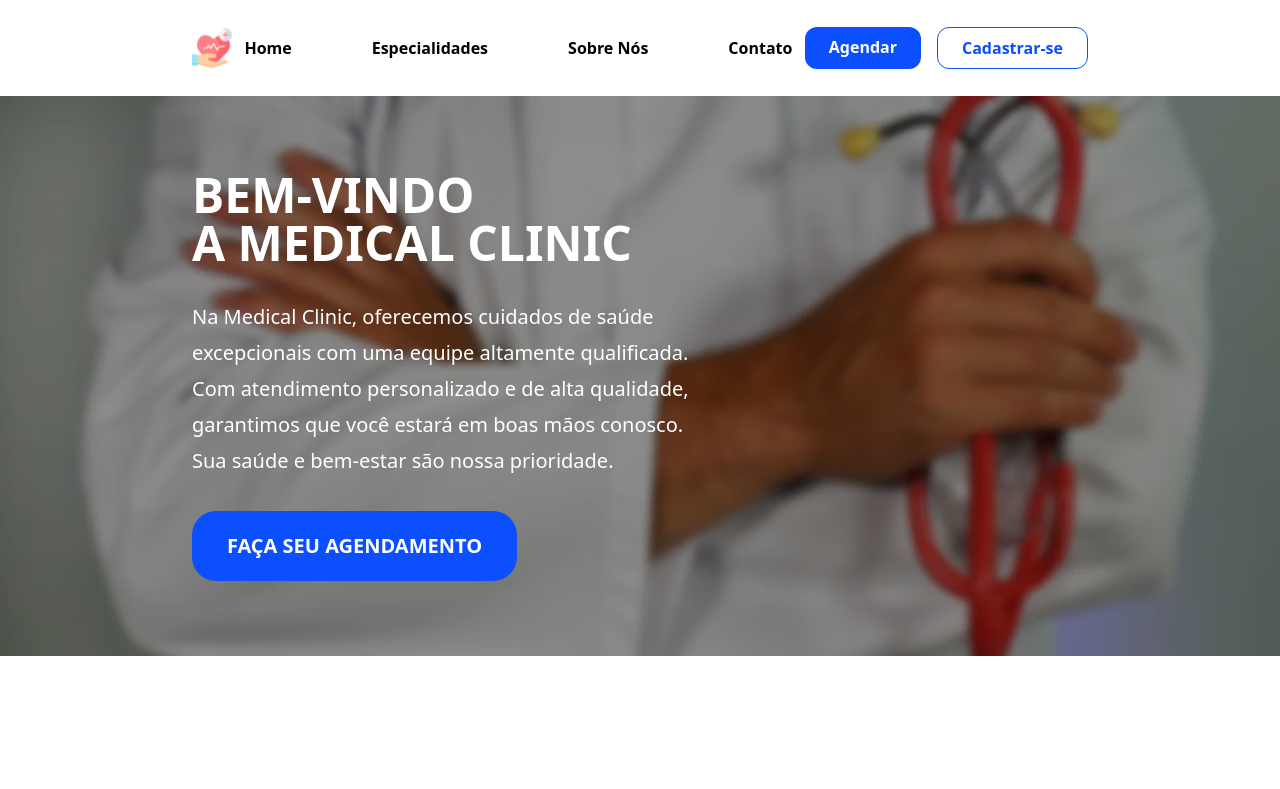
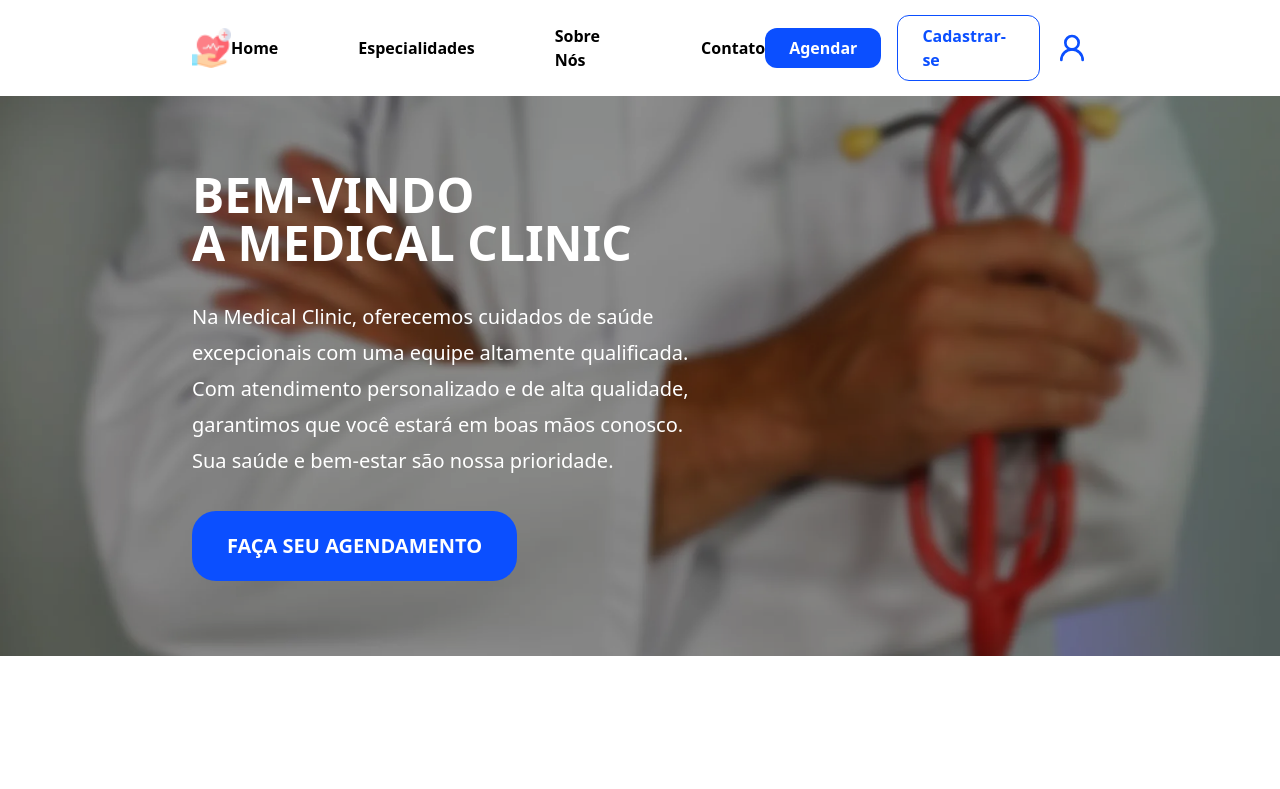
Before and after one commit to matheusosan/medical_clinic_front, a React (Vite) app: page / in a window 1280 px wide. Shown: the top 789 px of the page. Built offline with nearby package versions, Linux system fonts and the light colour scheme.

Commit message:
add go to profile link

```diff
--- a/src/components/Header/index.tsx
+++ b/src/components/Header/index.tsx
@@ -1,4 +1,5 @@
 import { motion } from "framer-motion";
+import { UserRound } from "lucide-react";
 import { Link } from "react-router-dom";
 import LOGO from "/LOGO.png";
 
@@ -24,7 +25,7 @@ export default function Header() {
         </a>
       </nav>
 
-      <div className="flex gap-4">
+      <div className="flex items-center gap-4">
         <Link
           to={"/agendamento"}
           className="rounded-xl px-6 py-2 text-white font-bold bg-[#0B4FFF]"
@@ -38,6 +39,9 @@ export default function Header() {
         >
           Cadastrar-se
         </Link>
+        <Link to={"/perfil"}>
+          <UserRound className="h-8 w-8 text-[#0B4FFF]" />
+        </Link>
       </div>
     </motion.header>
   );
```
